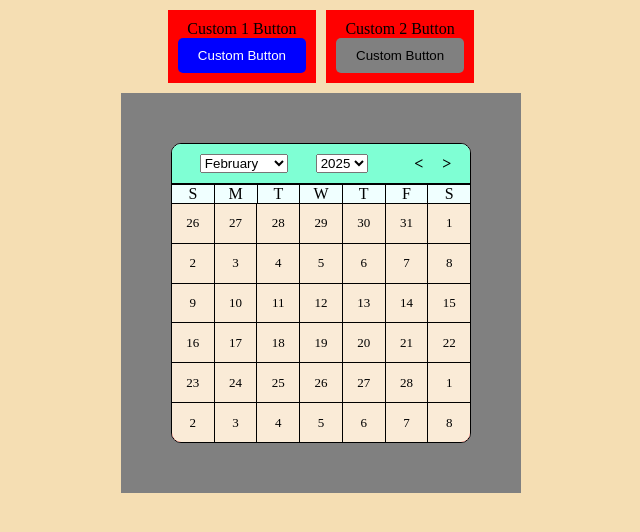
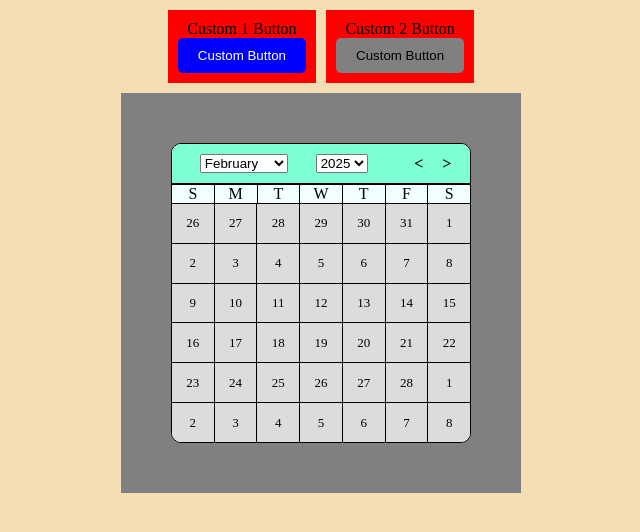
Before and after one commit to DominicPrestia/UI-ToolKit, a React (Create React App) app: page / in a window 1280 px wide. Shown: the top 532 px of the page, without its empty margins (319-959 px from the left). Built offline with nearby package versions, Linux system fonts and the light colour scheme.

Commit message:
Adding Range Picker

```diff
--- a/src/componenets/Calendar/BodyCalendar.jsx
+++ b/src/componenets/Calendar/BodyCalendar.jsx
@@ -7,6 +7,7 @@ const BodyCalendar = ({ month, year }) => {
     const calendarDimensions = Array.from({ length: 6 }, (value, i) => Array.from({ length: 7 }, (_, i2) => i2 + 1))
     const firstDay = new Date(year, month, 1);
     const lastDay = new Date(year, month + 1, 0);
+    const pickRange = 7;
 
     const calculateDay = (startDay, doyOfWeek, endDay) => {
         const firstDay = startDay;
@@ -35,17 +36,22 @@ const BodyCalendar = ({ month, year }) => {
         return content;
     }
 
+    const handleMouseOver = (y,x) => {
+        console.log("Mouse Over",y, ", ", x)
+    }
+
     console.log("RENDER")
 
     return (
         <div className={style.topContainer}>
-            {calendarDimensions.map((dayOfWeek, index) => {
+            {calendarDimensions.map((dayOfWeek, y) => {
                 return (
-                    <div key={index} className={style.column}>
-                        {dayOfWeek.map((day, i) => {
+                    <div key={y} className={style.column}>
+                        {dayOfWeek.map((day, x) => {
+
                             return (
-                                <div key={i} className={style.row}>
-                                    <Day day={calculateDay(firstDay,i,lastDay)}/>
+                                <div onMouseOver={()=>handleMouseOver(y, x)}  key={x} className={style.row}>
+                                    <Day day={calculateDay(firstDay,x,lastDay)}/>
                                 </div>
                             )
                         })}
--- a/src/componenets/Calendar/bodyCalendar.module.css
+++ b/src/componenets/Calendar/bodyCalendar.module.css
@@ -6,7 +6,7 @@
 
 .column{
     flex: 1;
-    background-color: red;
+    background-color: gainsboro;
     text-align: center;
     display: flex;
     justify-content: center;
@@ -27,7 +27,6 @@
     border-top:none;
     border-right:none;
     border-bottom:none;
-    background-color: antiquewhite;
     display: flex;
     justify-content: center;
     align-items: center;
```
